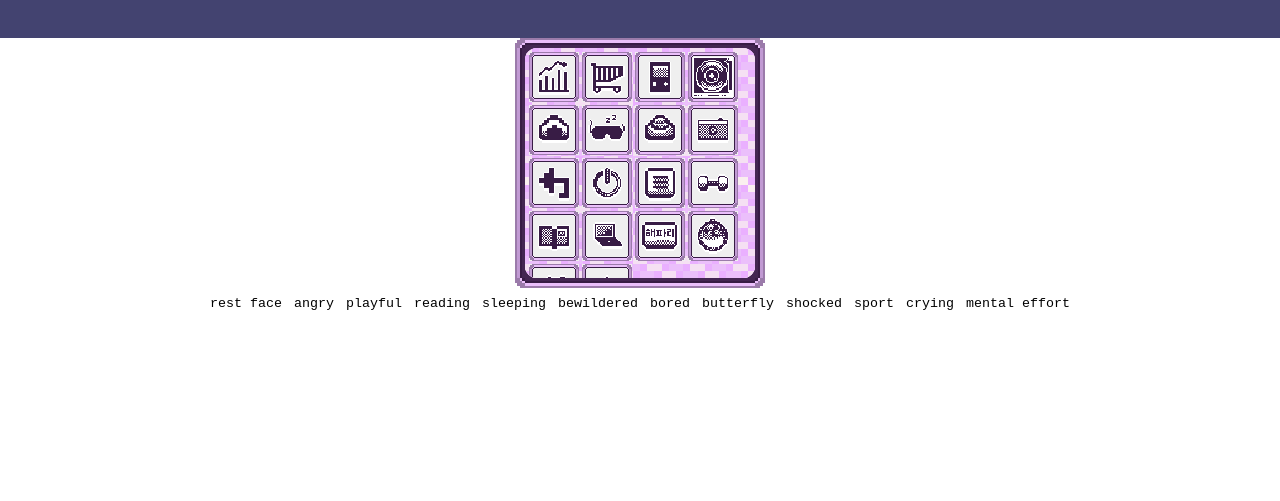
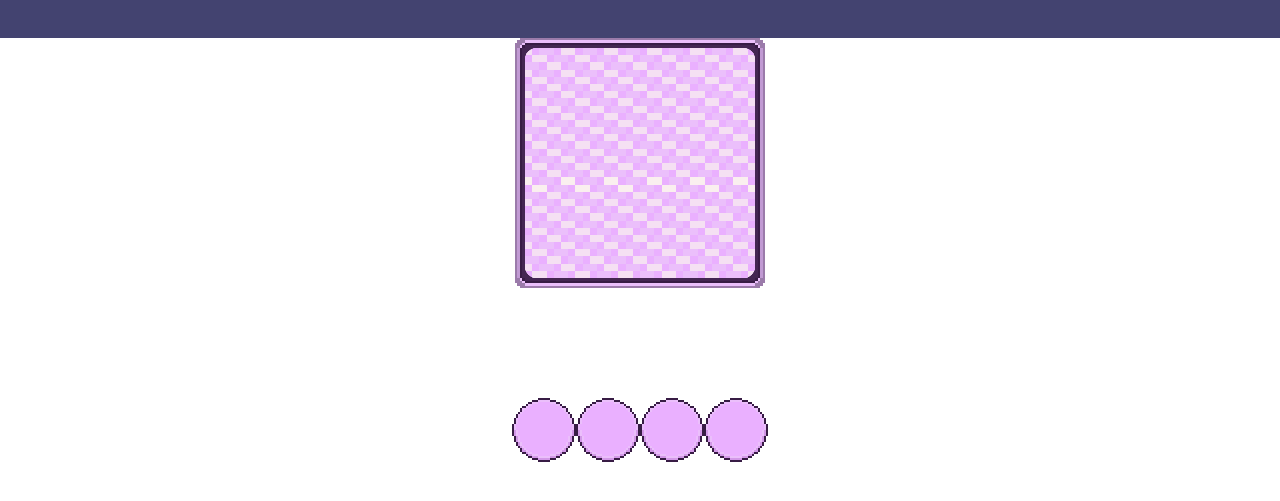
Before and after one commit to lyhamster/lylyslife, a website built with Vite: page index.html in a window 1280 px wide. Both pictures are taken after a click on the button 554 px from the left and 314 px from the top of the page. Shown: the part 237-738 px from the top of the page. Built offline with nearby package versions, Linux system fonts and the light colour scheme; files whose address does not match are found by name.

Commit message:
feat: add main buttons features

```diff
--- a/index.html
+++ b/index.html
@@ -48,6 +48,20 @@
         <footer>
             <div class="ButtonsBox">
             </div>
+            <div class="gameButton">
+                <div class="gameBttnWrapper">
+                    <img class="firstGameBttnImg gameBttnImg" src="assets/button.png">
+                </div>
+                <div class="gameBttnWrapper">
+                    <img class="secondGameBttnImg gameBttnImg" src="assets/button.png">
+                </div>
+                <div class="gameBttnWrapper">
+                    <img class="thirdGameBttnImg gameBttnImg" src="assets/button.png">
+                </div>
+                <div class="gameBttnWrapper">
+                    <img class="fourthGameBttnImg gameBttnImg" src="assets/button.png">
+                </div>
+            </div>
         </footer>
     </body>
 </html>
--- a/main.css
+++ b/main.css
@@ -30,6 +30,8 @@ body {
 
 header, footer {
     display: flex;
+    flex-direction: column;
+    align-items: center;
     flex-basis:100%;
     justify-content: center;
     flex-grow: 1;
@@ -246,3 +248,18 @@ main {
 .selected {
     background-color:#F58BFF;
 }
+
+.gameButton {
+    display: flex;
+    image-rendering: pixelated;
+}
+
+.gameBttnWrapper {
+    height: 64px;
+    width: 64px;
+    overflow: hidden;
+}
+.gameBttnImg {
+    height: 100%;
+    position: relative;
+}
--- a/main.js
+++ b/main.js
@@ -1,6 +1,8 @@
 import AnimatedSprite from "./src/classes/AnimatedSprite";
 import { Button } from "./src/classes/Modal";
 import Sprite from "./src/classes/Sprite";
+import gameButtonsInst from "./src/managers/GameButtonsManager";
+
 
 function awaitDelay(time) {
     return new Promise(
@@ -112,6 +114,14 @@ window.chestSprite = new Sprite(
     ".imgChest"
 );
 
-window.faceSprite.addButtons();
+document.querySelector(".gameBttnWrapper").addEventListener("click", () => {
+    gameButtonsInst.firstBttn?.()
+});
 
-window.stateButton=new Button("prout","statistic")
+const spriteBttn = new Sprite(
+    ["on","off",],
+    ".firstGameBttnWrapper",
+    null,
+    null,
+    -64
+)
--- a/src/classes/Modal.js
+++ b/src/classes/Modal.js
@@ -1,3 +1,4 @@
+import gameButtonsInst from "../managers/GameButtonsManager";
 import Sprite from "./Sprite";
 
 class Modal {
@@ -13,8 +14,11 @@ class Modal {
         this.screen.appendChild(this.modalBox);
         this.modalBox.style.visibility="visible";
 
-        this.modalBox.appendChild(this.render())
-        console.log(this.screen)
+        if(this.render() !== undefined) {
+            this.modalBox.appendChild(this.render());
+        }
+
+        this.onOpen?.();
     }
 
     close() {
@@ -23,7 +27,6 @@ class Modal {
     }
 
     render() {
-
     }
 }
 
@@ -31,7 +34,6 @@ export class Button {
     name;
     icon;
     action;
-
 
     constructor(name,icon,action,){
         this.name = name;
@@ -41,14 +43,14 @@ export class Button {
 
     getElement() {
         const bttn = document.createElement("button");
-        const imgWrapper = document.createElement("div")
+        const imgWrapper = document.createElement("div");
         bttn.classList.add("iconSpriteButton");
         const imgIcon = document.createElement("img");
         imgIcon.classList.add(this.name, "iconSpriteImg");
-        imgWrapper.classList.add("imgWrapper")
+        imgWrapper.classList.add("imgWrapper");
         bttn.appendChild(imgWrapper);
         imgWrapper.appendChild(imgIcon);
-        imgIcon.src="assets/icons.png"
+        imgIcon.src="assets/icons.png";
 
         const iconSprite = new Sprite(
             [
@@ -71,10 +73,11 @@ export class Button {
                 "pet",
                 "dress",
             ]
-            , `.${this.name}`, this.icon, imgIcon,-40)
+            , `.${this.name}`, this.icon, imgIcon, -40,);
 
         bttn.addEventListener("click", () => {
-            this.action()
+            console.log();
+            this.action();
         })
 
         return bttn;
@@ -84,34 +87,50 @@ export class Button {
 class MenuModal extends Modal {
     render() {
         const modalBttn = [
-                "statistic",
-                "shop",
-                "gameboy",
-                "vinyl",
-                "food",
-                "sleep",
-                "caca",
-                "photo",
-                "return",
-                "off",
-                "menu",
-                "sport",
-                "read",
-                "dev",
-                "korean",
-                "dance",
-                "pet",
-                "dress",
-            ];
+            {"icon": "statistic", "name": "statisque", 'action': () => {window.statsModal.open()},},
+            {"icon": "shop", "name": "boutique", 'action': () => {},},
+            {"icon": "gameboy", "name": "jeu", 'action': () => {},},
+            {"icon": "vinyl", "name": "musique", 'action': () => {},},
+            {"icon": "food", "name": "nourriture", 'action': () => {},},
+            {"icon": "sleep", "name": "dormir", 'action': () => {},},
+            {"icon": "caca", "name": "toilette", 'action': () => {},},
+            {"icon": "photo", "name": "argentique", 'action': () => {},},
+            {"icon": "return", "name": "retour", 'action': () => {},},
+            {"icon": "off", "name": "fermer", 'action': () => {},},
+            {"icon": "menu", "name": "menu", 'action': () => {},},
+            {"icon": "sport", "name": "sport", 'action': () => {},},
+            {"icon": "read", "name": "lire", 'action': () => {},},
+            {"icon": "dev", "name": "dev", 'action': () => {},},
+            {"icon": "korean", "name": "coreen", 'action': () => {},},
+            {"icon": "dance", "name": "danser", 'action': () => {},},
+            {"icon": "pet", "name": "animal", 'action': () => {},},
+            {"icon": "dress", "name": "robe", 'action': () => {},},
+        ]
+
         const modalBttnWrapper = document.createElement("div");
-        modalBttnWrapper.classList.add ("iconSpriteWrapper")
-        modalBttn.forEach((modalBttnfeat) => {
-            const bttnInstance = new Button(modalBttnfeat,modalBttnfeat);
+        modalBttnWrapper.classList.add ("iconSpriteWrapper");
+
+        modalBttn.forEach((modalBttnObj) => {
+            const bttnInstance = new Button( modalBttnObj.name, modalBttnObj.icon, modalBttnObj.action);
             modalBttnWrapper.appendChild(bttnInstance.getElement());
         })
         return modalBttnWrapper;
+    }
+
+    onOpen() {
+        gameButtonsInst.firstBttn = () => this.close();
+       console.log("ouverture de menu modal")
+
     }
 }
 
 window.menuModal = new MenuModal();
 window.menuModal.open();
+
+class StatsModal extends Modal {
+        onOpen() {
+       console.log("ouverture de stats modal")
+    }
+}
+
+window.statsModal = new StatsModal();
--- a/src/classes/Sprite.js
+++ b/src/classes/Sprite.js
@@ -16,7 +16,6 @@ export default class Sprite {
         if (defaultSprite) {
             this.setAction(defaultSprite)
         };
-
     }
 
     setAction(state) {
@@ -41,12 +40,11 @@ export default class Sprite {
             buttonsWrapper.appendChild(bttn);
         });
         spriteBttn.appendChild(buttonsWrapper);
-        buttonsWrapper.classList.add("faceButtons")
+        buttonsWrapper.classList.add("faceButtons");
     }
 
     _changeSprite() {
         const spriteIndex = this.elements.indexOf(this.currentSprite);
         (this.element || document.querySelector(this.selector)).style.left = `${spriteIndex * this.unit}px`;
     }
-
 };
--- /dev/null
+++ b/src/managers/GameButtonsManager.js
@@ -0,0 +1,12 @@
+//exporter soit un objet soit une instance de classe
+//il faut que cet instance puisse stocker les 4 actions liés au 4 boutons
+
+class GameButtons {
+    firstBttn;
+    secondBttn;
+    thirdBttn;
+    fourthBttn;
+}
+
+const gameButtonsInst = new GameButtons();
+export default gameButtonsInst
```
Also changed, not shown: public/assets/button.png (added).
